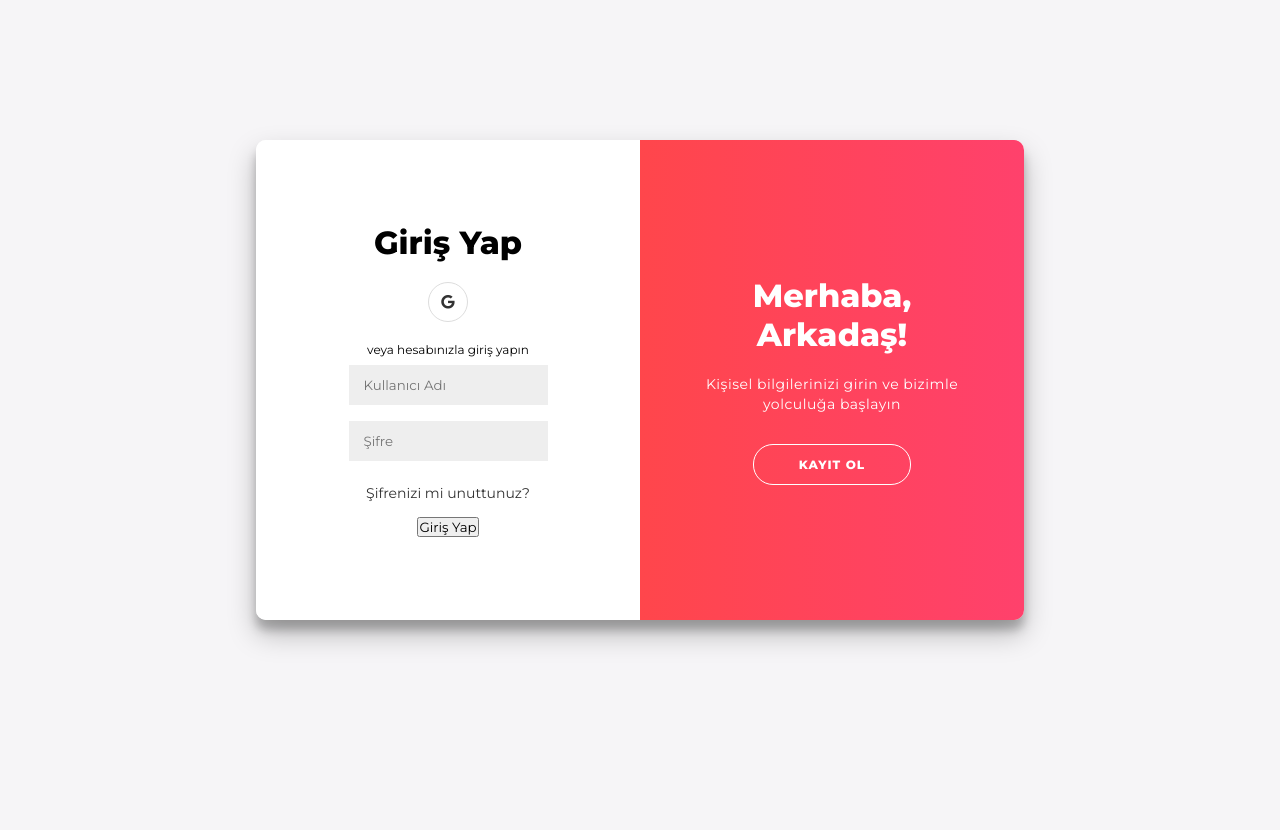
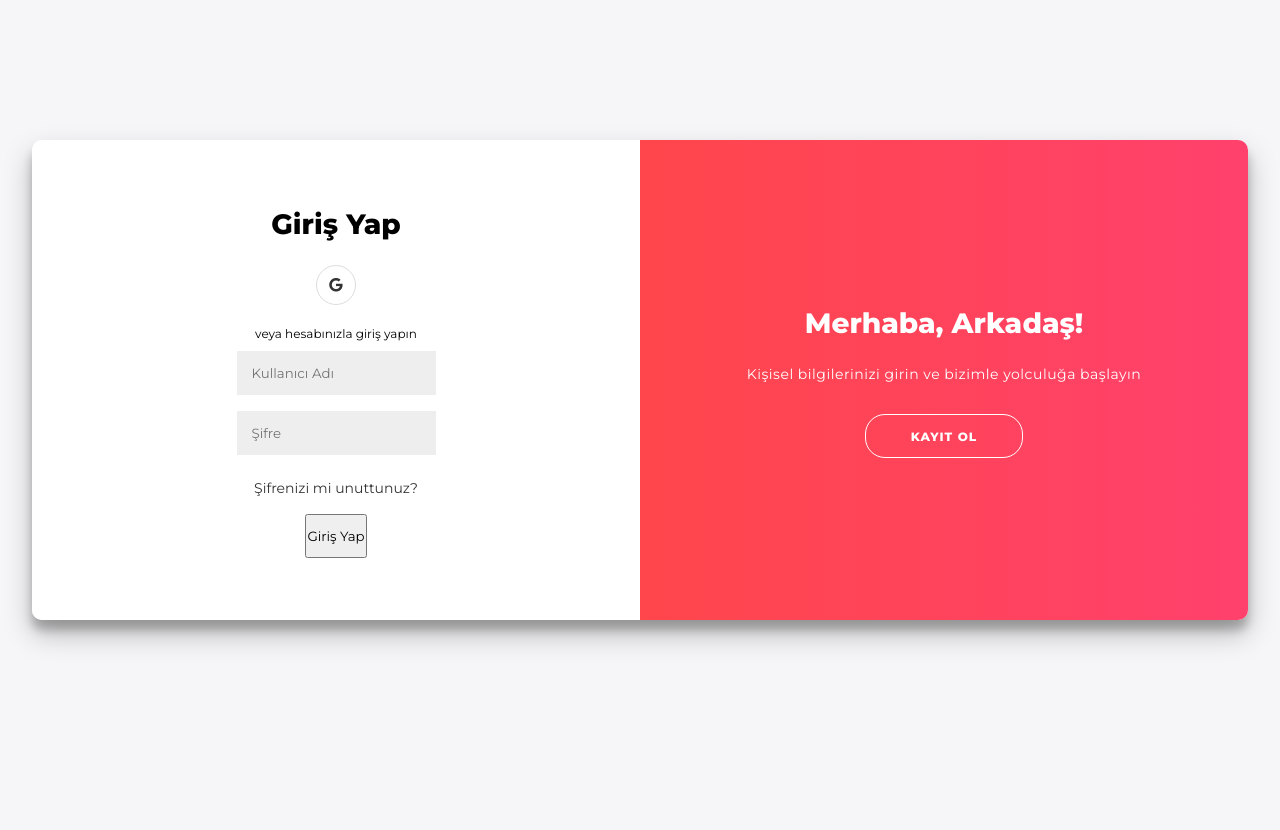
Before and after one commit to tpcggwq/yazilim, a Flask app: page / in a window 1280 px wide. Run offline with Flask 3, Linux system fonts and the light colour scheme; parts of the project's set-up code (start-up, migrations or seed data) failed here and were passed over; some libraries are stand-ins or nearby versions.

Commit message:
Update style.css

```diff
--- a/static/style.css
+++ b/static/style.css
@@ -287,3 +287,46 @@ footer a {
         transform: translateX(0);
     }
 }
+/* Genel Mobil Stilleri */
+body {
+    font-size: 14px;
+    line-height: 1.5;
+}
+
+.container {
+    width: 95%;
+    padding: 10px;
+}
+
+/* Form Elemanları */
+input, button, textarea {
+    min-height: 44px !important;  /* Dokunmatik uyum */
+}
+
+/* Navbar */
+.navbar {
+    flex-direction: column;
+}
+
+.hamburger {
+    display: block !important;
+}
+
+/* Chat Arayüzü */
+.chat-container {
+    flex-direction: column;
+}
+
+.friends-list, .messages-area {
+    width: 100% !important;
+}
+
+/* Medya Sorguları */
+@media (max-width: 480px) {
+    .login-form {
+        padding: 0 5px;
+    }
+    .alert {
+        font-size: 12px;
+    }
+}
```
